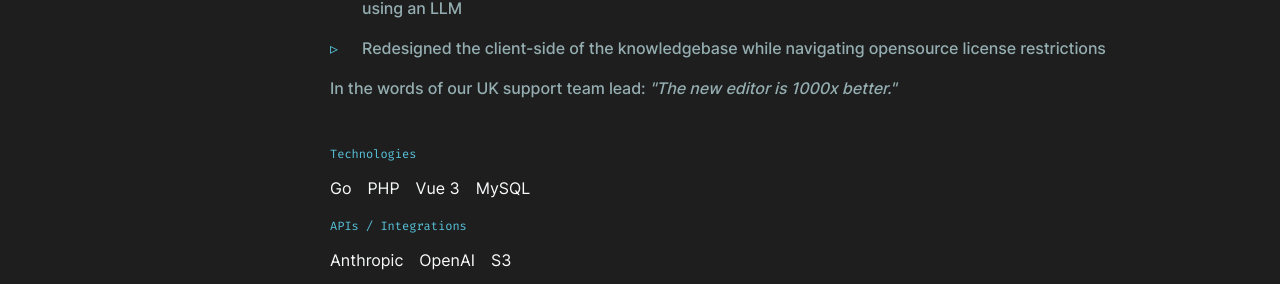
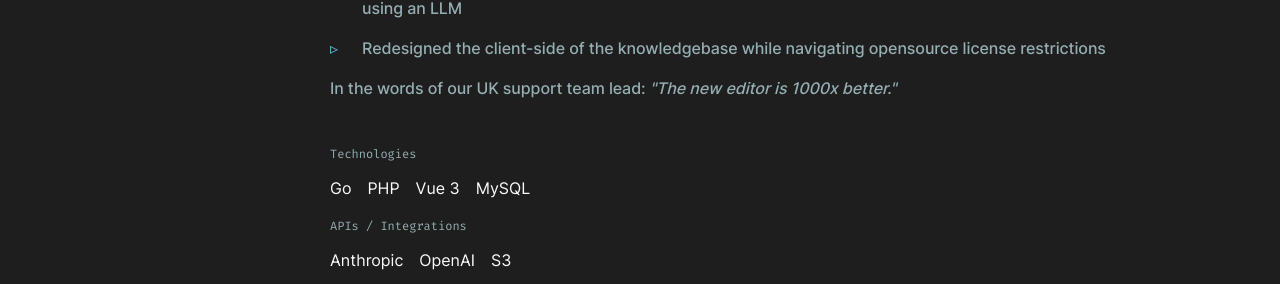
Before and after one commit to austin-c-thomas/austinthomasdev, a Vue app: page / in a window 1280 px wide. Shown: the part 3211-3495 px from the top of the page. Built offline with nearby package versions, Linux system fonts and the light colour scheme.

Commit message:
Small css fixes for ux

```diff
--- a/src/views/About/partials/TechStack.vue
+++ b/src/views/About/partials/TechStack.vue
@@ -62,10 +62,6 @@ const technologies = ref([
     border-radius: 100%;
 }
 
-.technology:hover .technology--icon {
-    background-color: var(--accent-primary);
-}
-
 @media screen and (max-width: 768px) {
     .technologies {
         grid-template-columns: repeat(2, 1fr);
--- a/src/views/Projects/partials/ProjectCard.vue
+++ b/src/views/Projects/partials/ProjectCard.vue
@@ -16,7 +16,7 @@
         <div class="project--specs">
 
             <div v-if="projectData.technologies" class="project--technologies">
-                <AccentText size="small">Technologies</AccentText>
+                <AccentText size="small" color="text-secondary">Technologies</AccentText>
                 <div class="project--specs--items">
                     <div class="project--specs--item" v-for="(technology, index) in projectData.technologies" :key="index">
                         {{ technology }}
@@ -25,7 +25,7 @@
             </div>
 
             <div v-if="projectData.apis" class="project--apis">
-                <AccentText size="small">APIs / Integrations</AccentText>
+                <AccentText size="small" color="text-secondary">APIs / Integrations</AccentText>
                 <div class="project--specs--items">
                     <div class="project--specs--item" v-for="(api, index) in projectData.apis" :key="index">
                         {{ api }}
```
